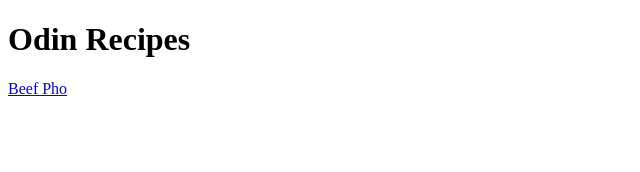
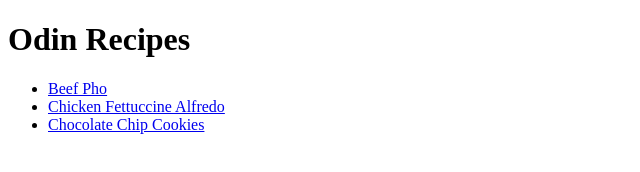
Before and after one commit to Schmoodled/odin-recipes, a plain HTML site: page index.html in a window 1280 px wide. Shown: the whole page, without its empty margins (0-640 px from the left). Drawn offline with Linux system fonts and the light colour scheme.

Commit message:
Add alfredo and cookie recipe

```diff
--- a/index.html
+++ b/index.html
@@ -8,6 +8,11 @@
 
     <body>
         <h1>Odin Recipes</h1>
-        <a href="./recipes/pho.html">Beef Pho</a>
+
+        <ul>
+        <li><a href="./recipes/pho.html">Beef Pho</a></li>
+        <li><a href="./recipes/alfredo.html">Chicken Fettuccine Alfredo</a></li>
+        <li><a href="./recipes/cookie.html">Chocolate Chip Cookies</a></li>
+        </ul>
     </body>
 </html>
```
Also changed, not shown: img/alfredo.jpeg (added), img/cookie.jpeg (added), recipes/alfredo.html (added), recipes/cookie.html (added).
